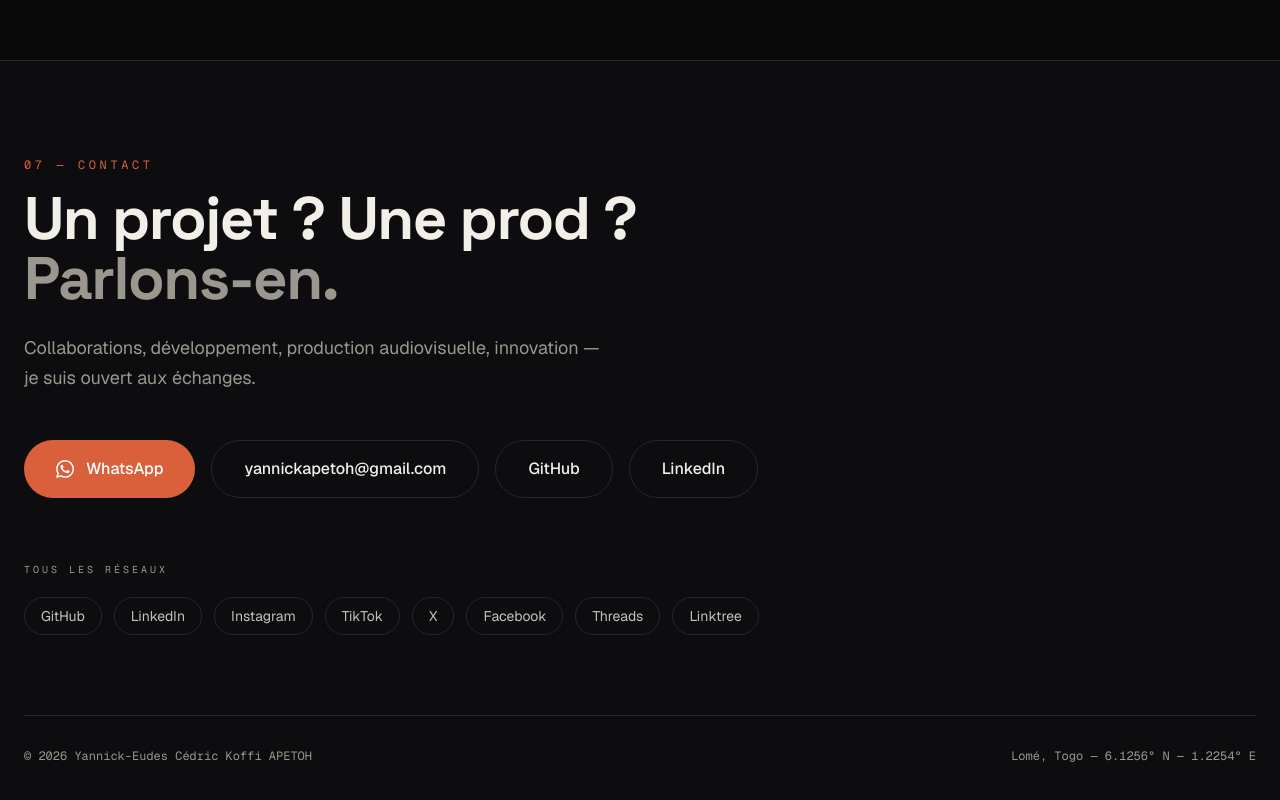
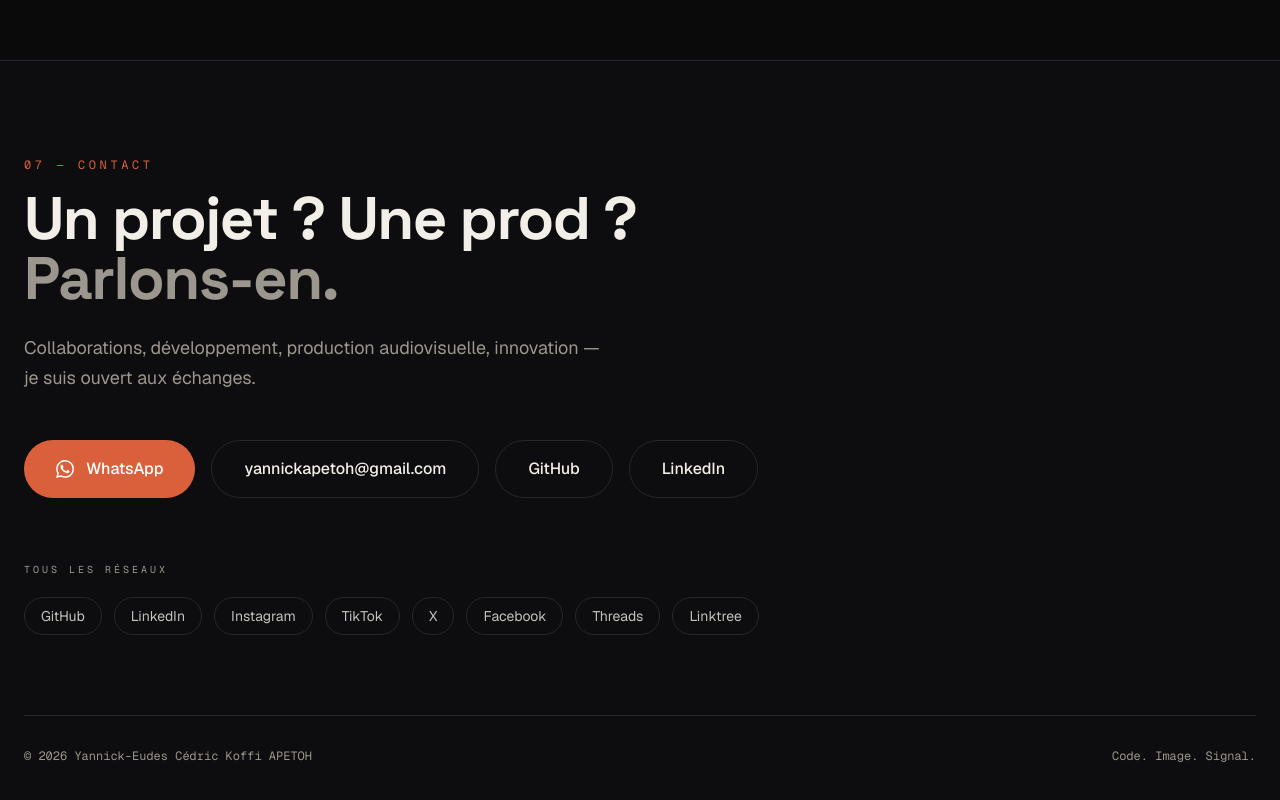
Before and after one commit to Yannickeudes/yannickeudes.github.io, a Next.js app: page / in a window 1280 px wide. Shown: the part 1823-2623 px from the top of the page. Built offline with nearby package versions, Linux system fonts and the light colour scheme.

Commit message:
Footer : retire la localisation, garde le positionnement

```diff
--- a/src/components/Footer.tsx
+++ b/src/components/Footer.tsx
@@ -88,9 +88,7 @@ export default function Footer() {
 
         <div className="mt-20 flex flex-col items-start justify-between gap-4 border-t border-line pt-8 font-mono text-xs text-muted sm:flex-row sm:items-center">
           <p>© 2026 {site.name}</p>
-          <p>
-            {site.location} — {site.coordinates}
-          </p>
+          <p>{site.positioning}</p>
         </div>
       </div>
     </footer>
```
